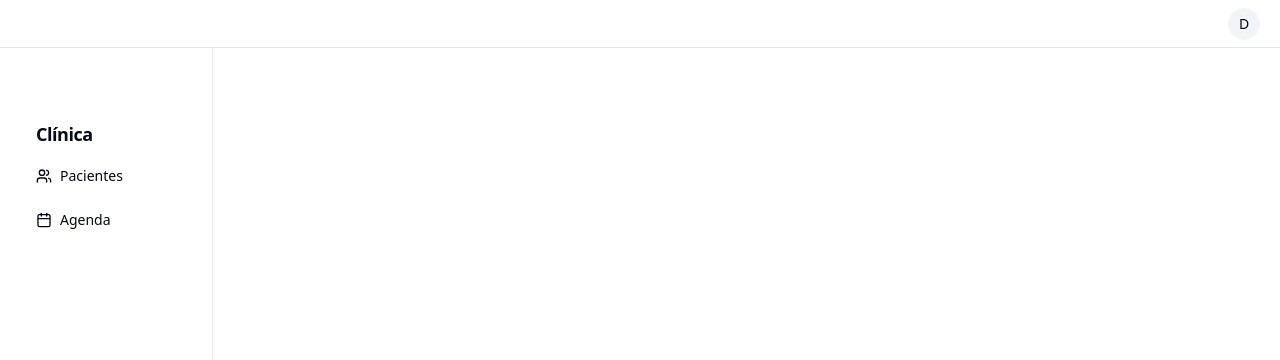
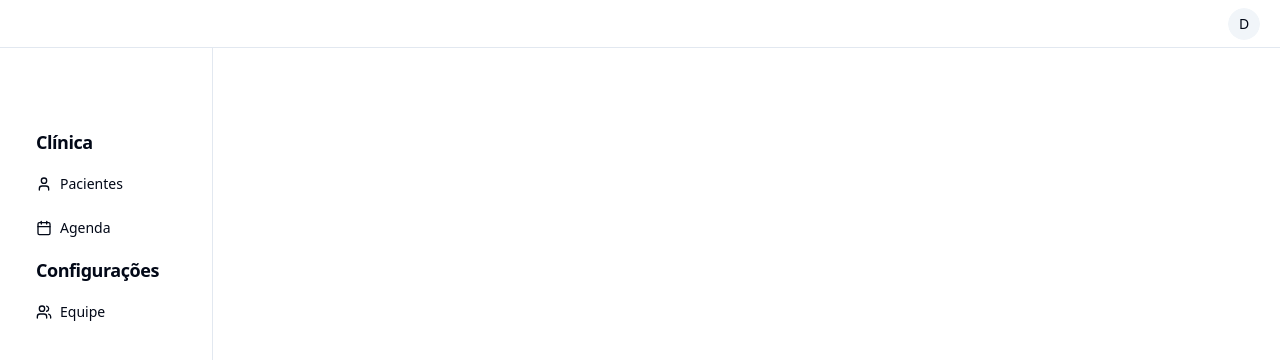
Before and after one commit to danielmaiajr/dentist-project-frontend, a React (Vite) app: page / in a window 1280 px wide. Shown: the top 360 px of the page. Built offline with nearby package versions, Linux system fonts and the light colour scheme; no server answers; sample sign-in values are in the browser's storage; a web font is replaced by a local one.

Commit message:
Added ConfigPage to App route and SideBar component

```diff
--- a/src/App.tsx
+++ b/src/App.tsx
@@ -13,6 +13,7 @@ import { login } from "./context/AuthSlice";
 import "./index.css";
 import PatientPage from "./components/PatientPage.tsx";
 import SchedulerPage from "./components/SchedulerPage.tsx";
+import ConfigPage from "./components/ConfigPage.tsx";
 
 const token = localStorage.getItem("token");
 if (token) {
@@ -33,6 +34,7 @@ const App = () => {
         <Route path="/" element={<Home />}>
           <Route path="/patients" element={<PatientPage />}></Route>
           <Route path="/scheduler" element={<SchedulerPage />}></Route>
+          <Route path="/config" element={<ConfigPage />}></Route>
         </Route>
       </Route>
     </Routes>
--- /dev/null
+++ b/src/components/ConfigPage.tsx
@@ -0,0 +1,19 @@
+import { useAppSelector } from "@/hooks";
+
+const ConfigPage = () => {
+  const users = useAppSelector((state) => state.users);
+
+  return (
+    <div className="w-full px-10 py-5">
+      <h1 className="text-2xl font-semibold tracking-tight pb-1">Equipe</h1>
+      <p className="text-sm text-muted-foreground">Lista de profissionais</p>
+      {users.map((u) => (
+        <div key={JSON.stringify(u.id)} className="text-sm">
+          {JSON.stringify(u)}
+        </div>
+      ))}
+    </div>
+  );
+};
+
+export default ConfigPage;
--- a/src/components/SideBar.tsx
+++ b/src/components/SideBar.tsx
@@ -1,6 +1,6 @@
 import { cn } from "@/lib/utils";
 import { Button, buttonVariants } from "@/components/ui/button";
-import { Users, Calendar } from "lucide-react";
+import { User, Users, Calendar } from "lucide-react";
 import { Link } from "react-router-dom";
 
 import { useLocation } from "react-router-dom";
@@ -16,7 +16,7 @@ export const Sidebar = () => {
     <div className="pt-12 hidden lg:block border-r h-screen">
       <div className="space-y-4 py-4">
         <div className="px-5 py-2">
-          <h2 className="mb-2 px-4 text-lg font-semibold tracking-tight">
+          <h2 className="my-2 px-4 text-lg font-semibold tracking-tight">
             Clínica
           </h2>
           <div className="space-y-1">
@@ -29,7 +29,7 @@ export const Sidebar = () => {
                 "w-full justify-start"
               )}
             >
-              <Users className="mr-2 h-4 w-4" />
+              <User className="mr-2 h-4 w-4" />
               Pacientes
             </Link>
             <Link
@@ -45,6 +45,21 @@ export const Sidebar = () => {
               Agenda
             </Link>
           </div>
+          <h2 className="my-2 px-4 text-lg font-semibold tracking-tight">
+            Configurações
+          </h2>
+          <Link
+            to="/config"
+            className={cn(
+              buttonVariants({
+                variant: getButtonVariant("/config"),
+              }),
+              "w-full justify-start"
+            )}
+          >
+            <Users className="mr-2 h-4 w-4" />
+            Equipe
+          </Link>
         </div>
       </div>
     </div>
```
